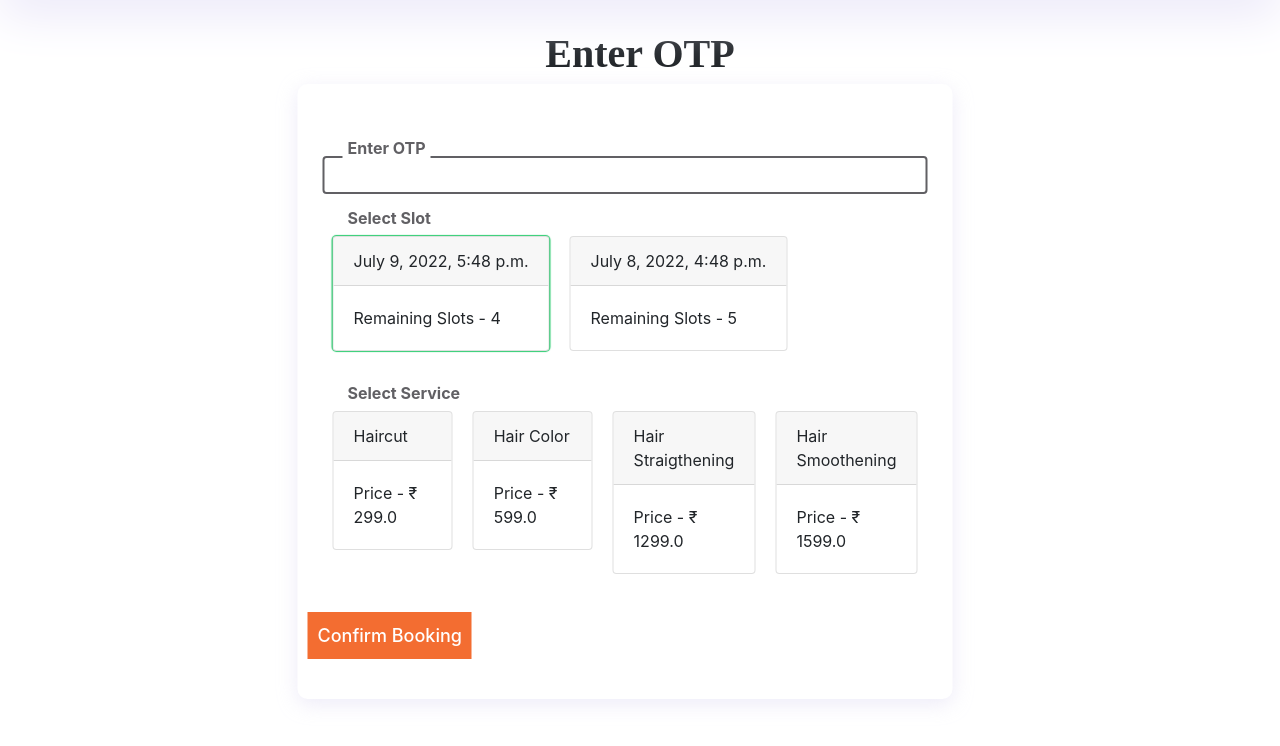
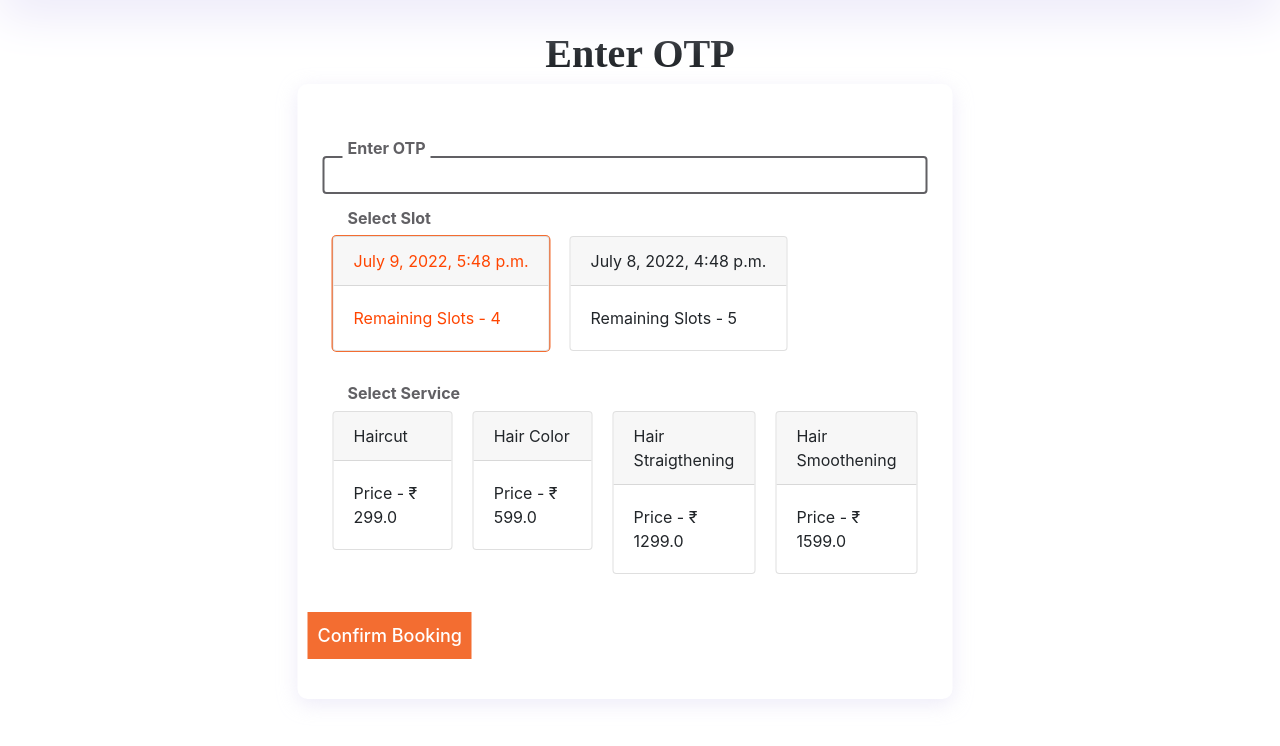
Before and after one commit to StyleParlour/parlour, a Django app: page /otp/ in a window 1280 px wide, with the box ticked; the page is wider, and only the part inside the window is pictured. Shown: the part 54-800 px from the top of that part. Run offline with Django 4.2, Linux system fonts and the light colour scheme; data comes from the database, SQL or seed files in the repository; some libraries are stand-ins or nearby versions.

Commit message:
otp active shadow fixed

```diff
--- a/main/templates/otp.html
+++ b/main/templates/otp.html
@@ -56,12 +56,15 @@
 }
 
 .card-input-element:checked + .card-input {
-     box-shadow: 0 0 1px 1px #2ecc71;
+    box-shadow: 0px 0px 0px 1px #f36d31;
+    color: orangered;
 }
 
 
 .card-input-element1:checked + .card-input1 {
-    box-shadow: 0 0 1px 1px #2ecc71;
+    box-shadow: 0px 0px 0px 1px #f36d31;
+    color: orangered;
+
 }
 
 
```
